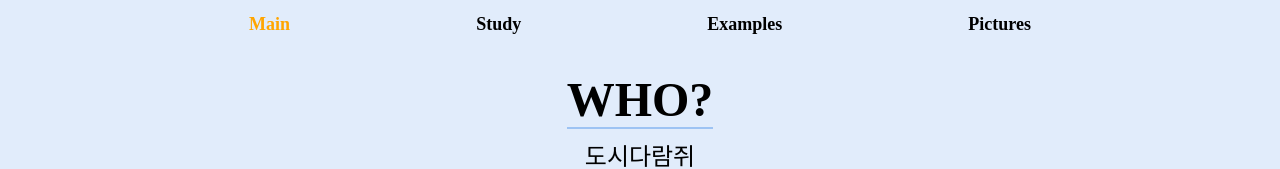
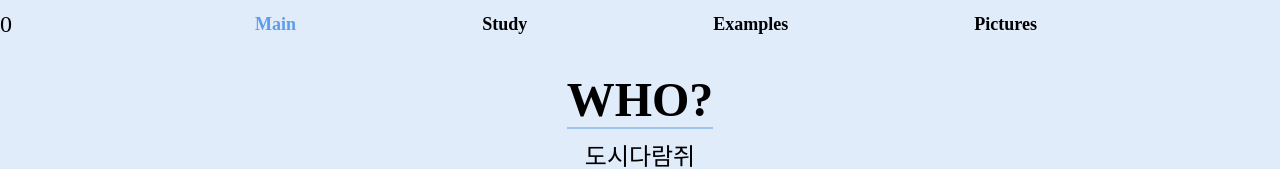
Before and after one commit to Citysquirrel/citysquirrel.github.io, a React (Create React App) app: page / in a window 1280 px wide. Shown: the top 169 px of the page. Built offline with nearby package versions, Linux system fonts and the light colour scheme; a web font is replaced by a local one.

Commit message:
Set scrolling elements

```diff
--- a/src/index.css
+++ b/src/index.css
@@ -31,7 +31,10 @@ code {
     monospace;
 }
 
-::-webkit-scrollbar,
+::-webkit-scrollbar {
+  display: none;
+}
+/* ::-webkit-scrollbar,
 ::-webkit-scrollbar-thumb {
   width: 8px !important;
   overflow: visible;
@@ -49,7 +52,7 @@ code {
 ::-webkit-scrollbar-track {
   background-color: #ddd;
   display: none;
-}
+} */
 
 .scroll-disabled {
   overflow: hidden;
--- a/src/layouts/Header.tsx
+++ b/src/layouts/Header.tsx
@@ -46,12 +46,13 @@ const Wrapper = styled.div`
     }
   }
   .paged {
-    color: orange;
+    color: #5d9cec;
   }
 `;
 
 export const Header = () => {
   const [isTop, setIsTop] = useState(true);
+  const [scrollLocaY, setScrollLocaY] = useState(window.scrollY);
   const [page, setPage] = useState(window.location.pathname);
 
   const handleCurrentPage =
@@ -68,6 +69,7 @@ export const Header = () => {
 
   useEffect(() => {
     const handleScroll = () => {
+      setScrollLocaY(window.scrollY);
       if (window.scrollY < 10) setIsTop(true);
       else setIsTop(false);
     };
@@ -77,12 +79,15 @@ export const Header = () => {
     };
   }, []);
 
+  // 스크롤Y 최대값: document.body.scrollHeight - window.innerHeight
   return (
     <Container isTop={isTop}>
+      {scrollLocaY}
       <Wrapper>
-        {pageInfo.map((v) => {
+        {pageInfo.map((v, i) => {
           return (
             <Link
+              key={i}
               to={v[0]}
               className={`${page === v[0] ? 'paged' : ''}`}
               onClick={handleCurrentPage(v[0])}
```
